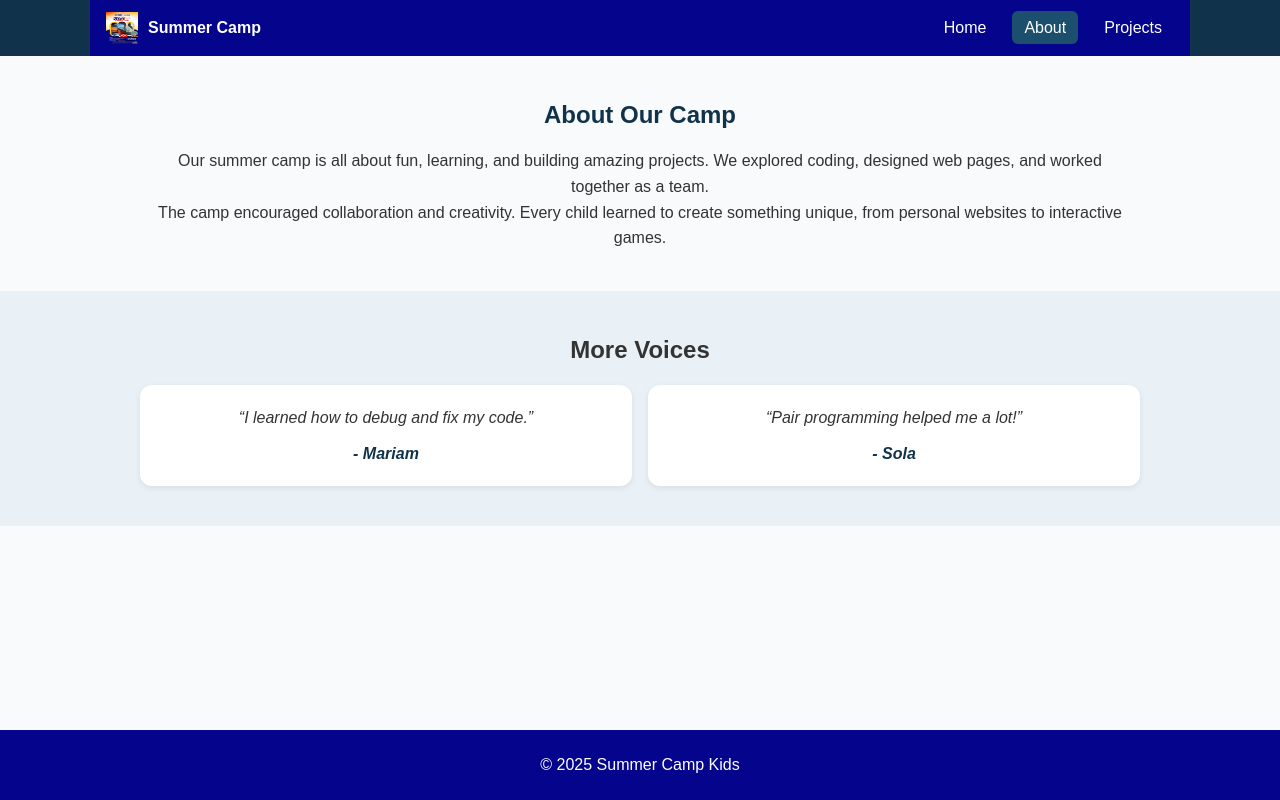
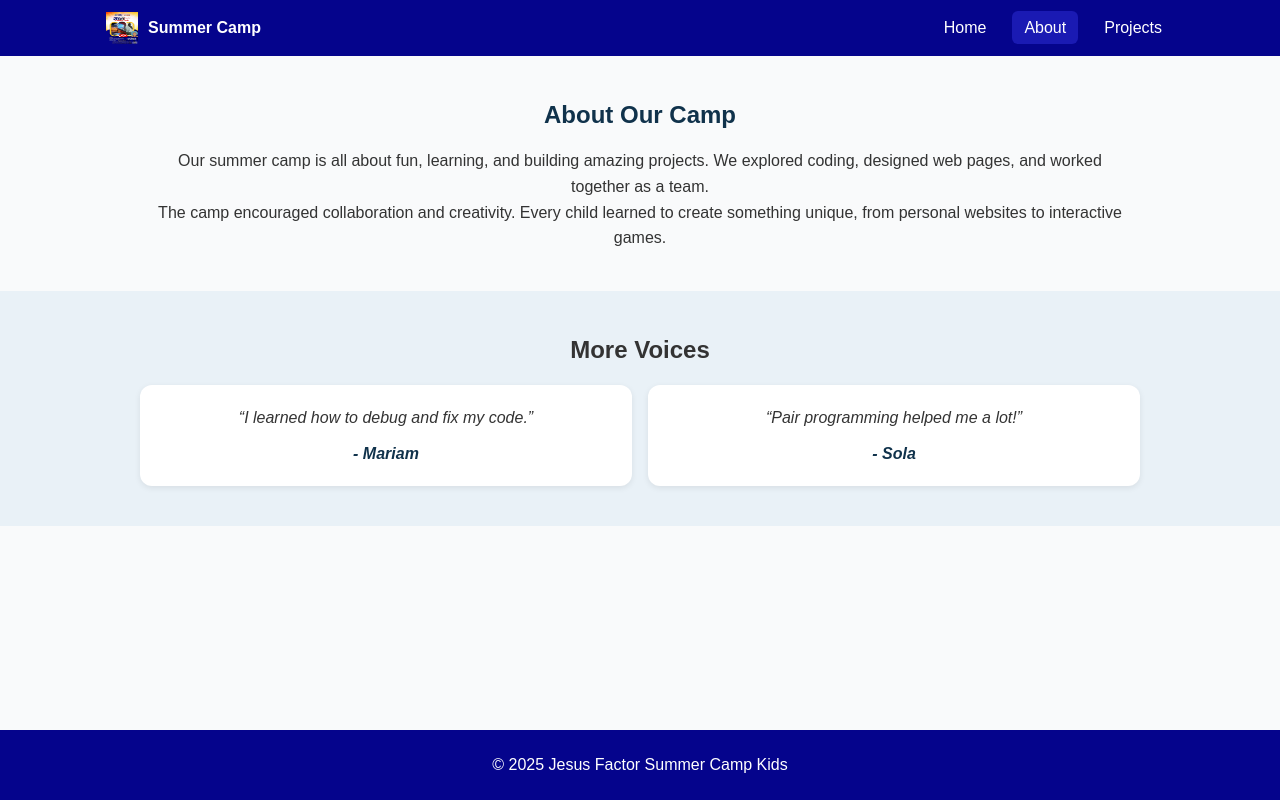
Before and after one commit to prolajumokeoni/JesusFactorsummercamp, a plain HTML site: page about.html in a window 1280 px wide. Drawn offline with Linux system fonts and the light colour scheme.

Commit message:
Corrected some mistakes and changed the hover

```diff
--- a/about.html
+++ b/about.html
@@ -54,7 +54,7 @@
   </section>
 
   <footer class="site-footer">
-    <p>© 2025 Summer Camp Kids</p>
+    <p>© 2025 Jesus Factor Summer Camp Kids</p>
   </footer>
 
   <script src="script.js"></script>
--- a/style.css
+++ b/style.css
@@ -18,12 +18,17 @@ html, body {
 }
 
 /* ---------- Navbar ---------- */
-.site-header { position: sticky; top: 0; z-index: 50; background: var(--brand); }
+.site-header { position: sticky;
+  top: 0; z-index: 50;
+
+  background-color:#05048C;
+
+}
 .navbar {
   display: flex; align-items: center; justify-content: space-between;
   padding: 12px 16px; max-width: 1100px; margin: 0 auto;
-  background-color: #05048C;
 }
+
 .brand { display: flex; align-items: center; gap: 10px; color: #fff; text-decoration: none; font-weight: 700; }
 .brand img { width: 32px; height: 32px; }
 
@@ -34,7 +39,10 @@ html, body {
 .nav-links a {
   text-decoration: none; color: #fff; padding: 8px 12px; border-radius: 6px; transition: background .25s;
 }
-.nav-links a:hover, .nav-links a.active { background: var(--brand-2); }
+.nav-links a:hover, .nav-links a.active {
+  background-color: #1a1ab3;
+
+}
 
 /* ---------- Hero ---------- */
 .hero {
```
Also changed, not shown: index.html (+1 -1 lines), projects.html (+1 -1 lines).
